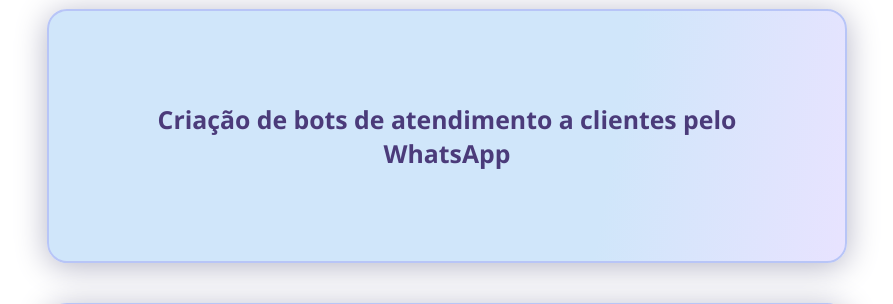
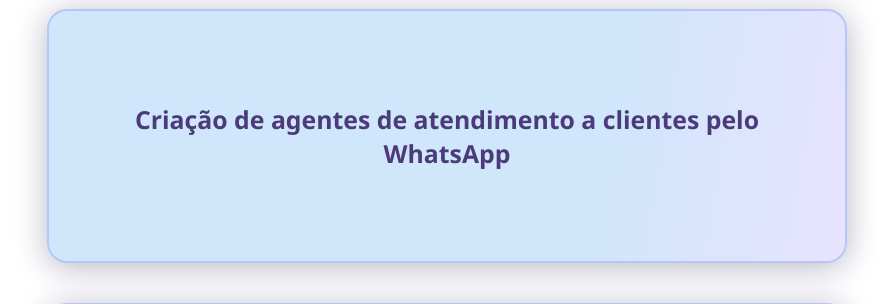
Before and after one commit to brazeiro63/dsdc, a Flask app: page / in a window 1280 px wide. Shown: the part 219-523 px from the top of the page, without its empty margins (193-1086 px from the left). Run offline with Flask 3, Linux system fonts and the light colour scheme; some libraries are stand-ins or nearby versions.

Commit message:
Correção no texto do site

```diff
--- a/app/templates/index.html
+++ b/app/templates/index.html
@@ -11,7 +11,7 @@
     <div class="main-flex">
         <section class="emphasis">
             <div class="emphasis-cards">
-                <div class="emphasis-card">{{ _('Criação de bots de atendimento a clientes pelo WhatsApp') }}</div>
+                <div class="emphasis-card">{{ _('Criação de agentes de atendimento a clientes pelo WhatsApp') }}</div>
                 <div class="emphasis-card">{{ _('Automação de processos de negócio') }}</div>
             </div>
         </section>
```
